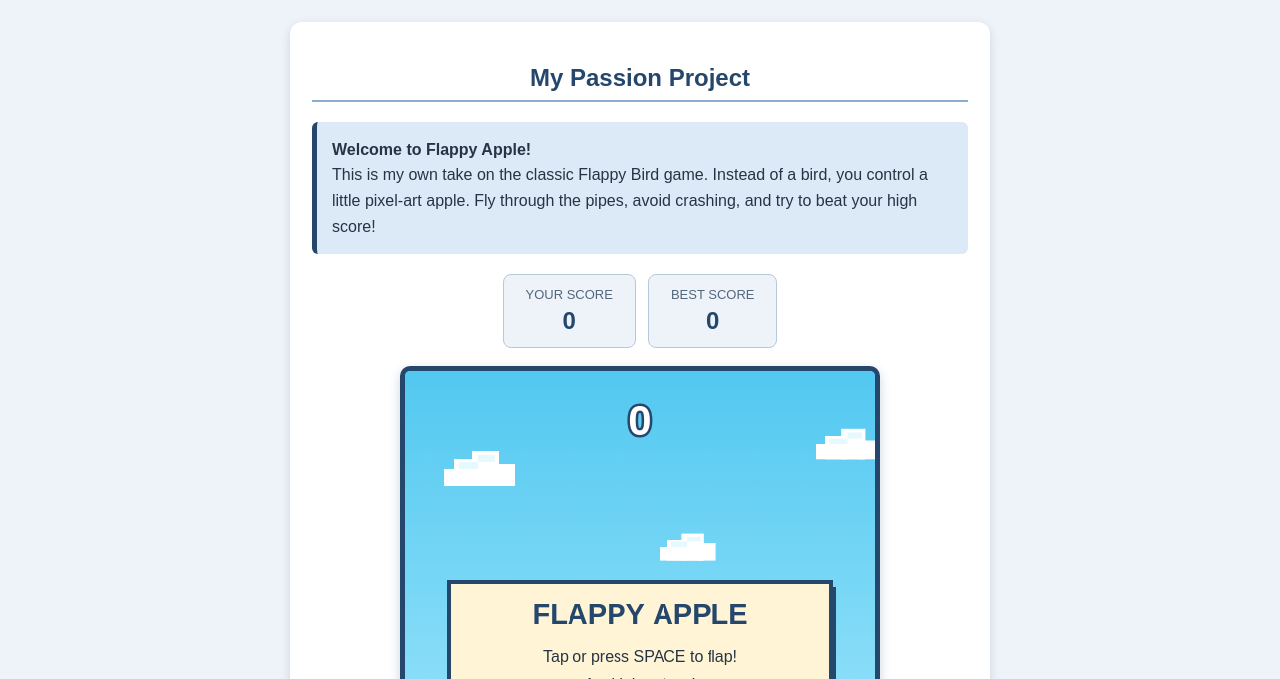
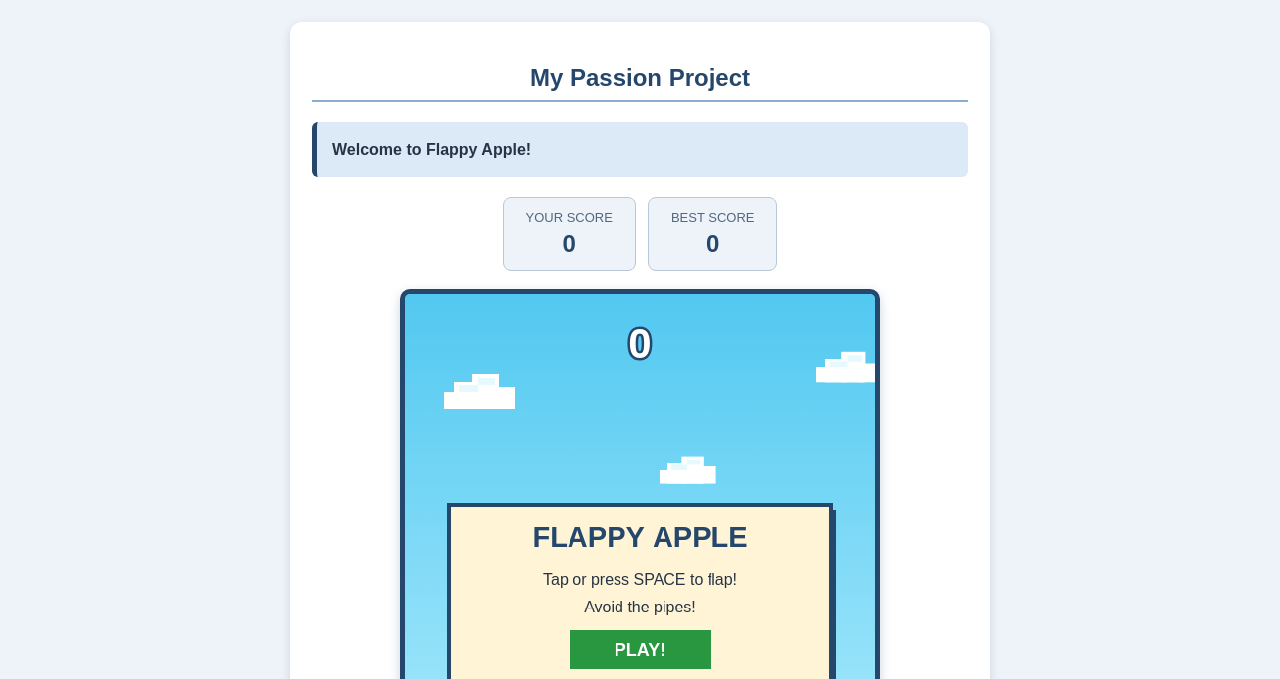
Before and after one commit to nibs35/GameDev-2026---Jordan, a plain HTML site: page T1aX1-PassionAssingment.html in a window 1280 px wide. Shown: the part 121-800 px from the top of the page. Drawn offline with Linux system fonts and the light colour scheme.

Commit message:
Remove game description from Passion Assignment
Removed description of the Flappy Apple game.

```diff
--- a/T1aX1-PassionAssingment.html
+++ b/T1aX1-PassionAssingment.html
@@ -171,10 +171,7 @@
 
         <div class="description">
             <b>Welcome to Flappy Apple!</b><br>
-            This is my own take on the classic Flappy Bird game.
-            Instead of a bird, you control a little pixel-art apple.
-            Fly through the pipes, avoid crashing, and try to beat
-            your high score!
+
         </div>
 
         <div class="stats">
```
